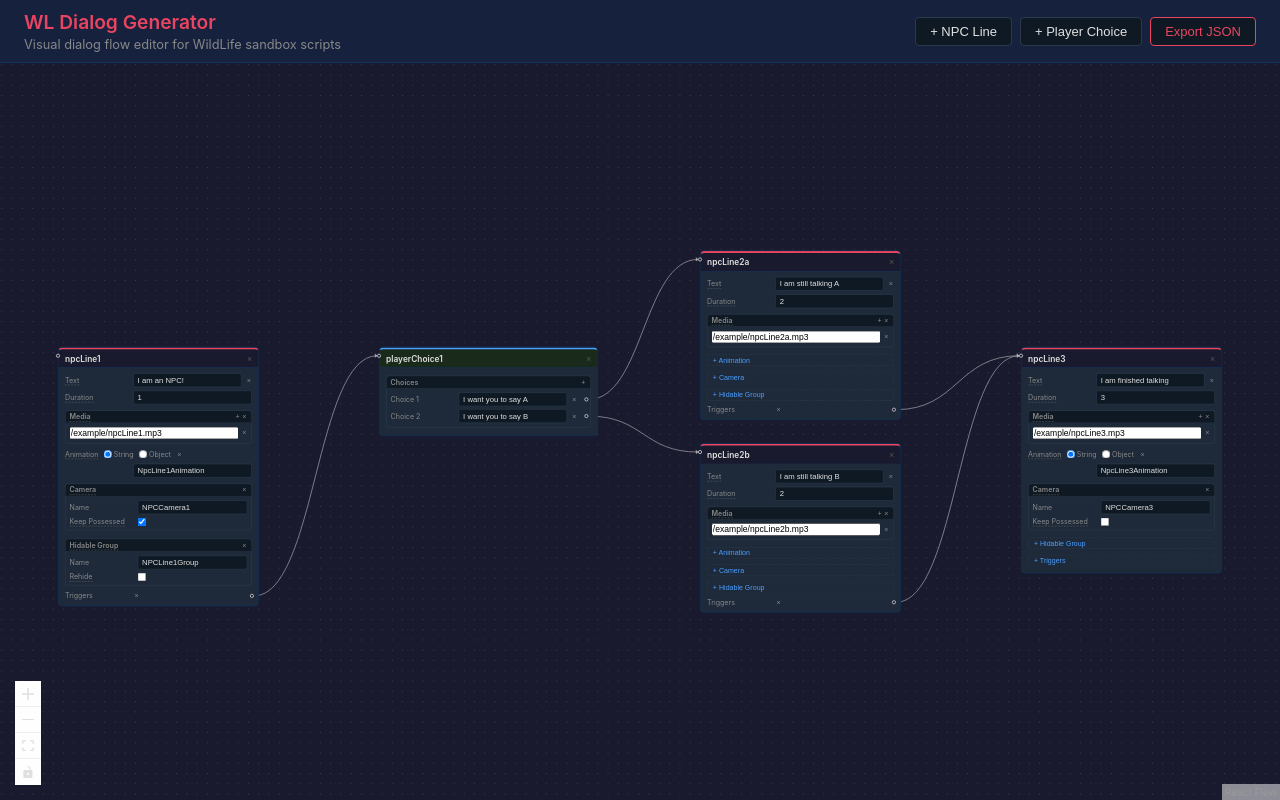
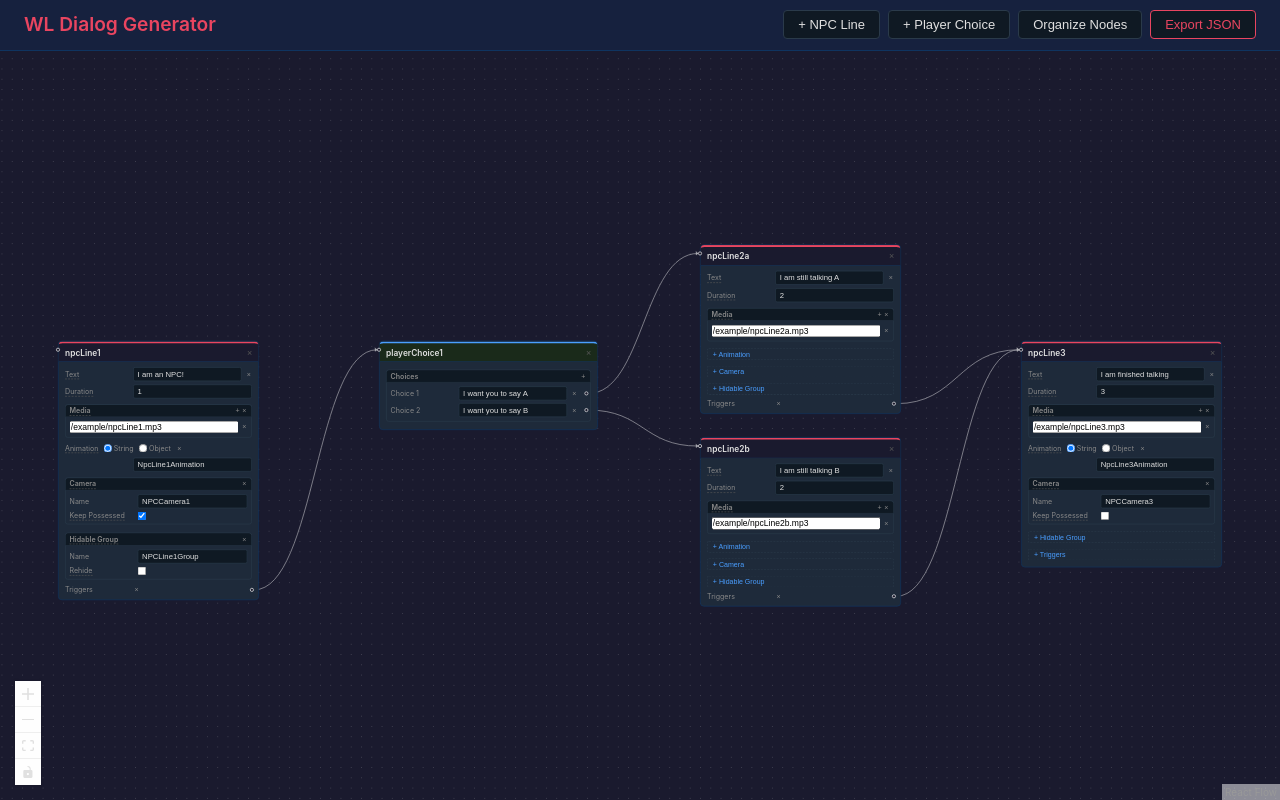
Before and after one commit to theguy-gay/wl-dialog-generator, a React (Vite) app in the folder web/: page / in a window 1280 px wide. Built offline with nearby package versions, Linux system fonts and the light colour scheme.

Commit message:
Add a Button to Organize Nodes

```diff
--- a/web/src/App.tsx
+++ b/web/src/App.tsx
@@ -4,7 +4,7 @@ import type { Node } from '@xyflow/react';
 import DialogEditor from './components/DialogEditor';
 import { ErrorPanel } from './components/ErrorPanel';
 import type { Dialogs } from './types';
-import { dialogToFlow } from './utils/dialogToFlow';
+import { dialogToFlow, computeTreeLayout } from './utils/dialogToFlow';
 import { flowToDialog } from './utils/flowToDialog';
 import { validateFlow } from './utils/validateFlow';
 import './App.css';
@@ -34,6 +34,14 @@ function App() {
     document.body.removeChild(a);
     setTimeout(() => URL.revokeObjectURL(url), 100);
   }, [nodes, edges, replace, errors]);
+
+  const handleOrganizeNodes = useCallback(() => {
+    const startNode = nodes.find(n => n.data._isStart);
+    const startId = startNode?.id ?? nodes[0]?.id;
+    if (!startId) return;
+    const positions = computeTreeLayout(nodes.map(n => n.id), edges, startId);
+    setNodes(nds => nds.map(n => ({ ...n, position: positions.get(n.id) ?? n.position })));
+  }, [nodes, edges, setNodes]);
 
   const handleAddNpcLine = useCallback(() => {
     const npcCount = nodes.filter(n => n.data._type === 'npcLine').length + 1;
@@ -71,11 +79,11 @@ function App() {
       <header className="app-header">
         <div className="app-title">
           <h1>WL Dialog Generator</h1>
-          <p>Visual dialog flow editor for WildLife sandbox scripts</p>
         </div>
         <div className="app-toolbar">
           <button className="toolbar-btn" onClick={handleAddNpcLine}>+ NPC Line</button>
           <button className="toolbar-btn" onClick={handleAddPlayerChoice}>+ Player Choice</button>
+          <button className="toolbar-btn" onClick={handleOrganizeNodes}>Organize Nodes</button>
           <button className="toolbar-btn toolbar-btn-primary" onClick={handleExport} disabled={errors.length > 0}>Export JSON</button>
         </div>
       </header>
--- a/web/src/utils/dialogToFlow.ts
+++ b/web/src/utils/dialogToFlow.ts
@@ -13,7 +13,7 @@ function resolveTargetNodeId(target: string, dialogs: Dialogs): string {
   return `npcLine-${target}`;
 }
 
-function computeTreeLayout(
+export function computeTreeLayout(
   nodeIds: string[],
   edges: Edge[],
   startId: string,
```
